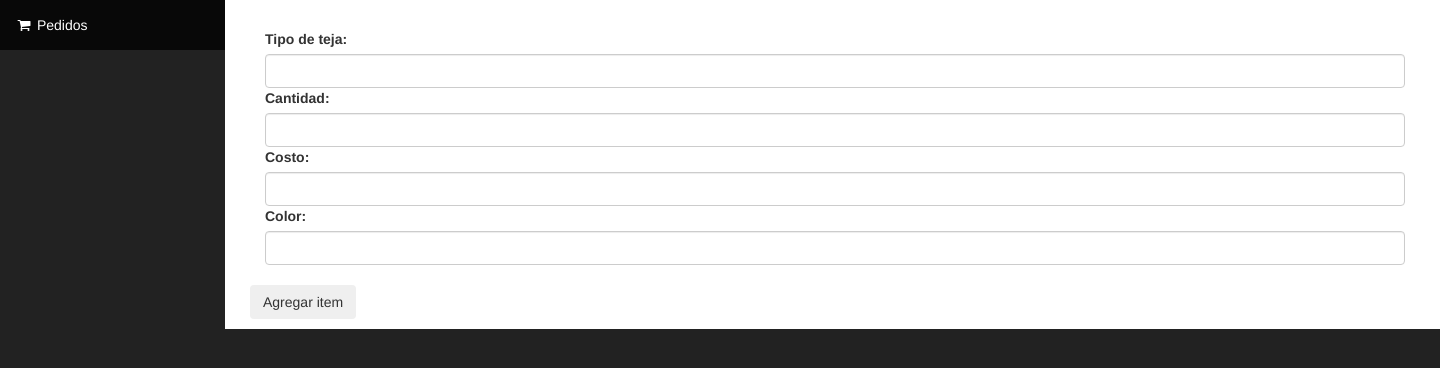
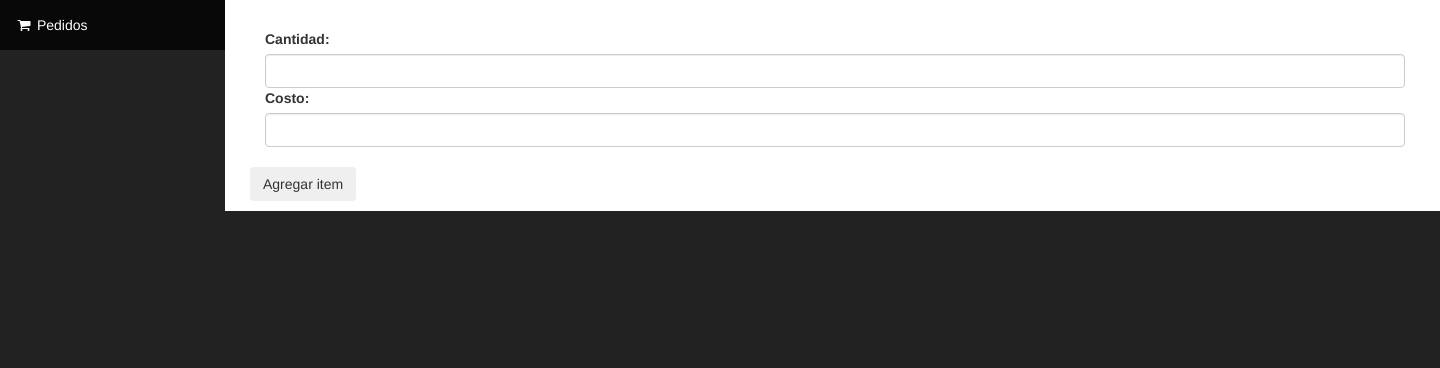
Before and after one commit to back-pack/tienda-asothella, a Symfony app: template templates/admin/shopping/addItem.html.twig in a window 1440 px wide. Shown: the part 51-419 px from the top of the page. Run offline with Twig, Linux system fonts and the light colour scheme; the template is opened without the code that fills it, so the values that code supplies are empty; form fields are guessed from the names that the template uses; some libraries are stand-ins or nearby versions.

Commit message:
verificacion si color está seteado a true

```diff
--- a/templates/admin/shopping/addItem.html.twig
+++ b/templates/admin/shopping/addItem.html.twig
@@ -8,14 +8,14 @@
     {{ form_start(form, {'attr': {'class': 'form-horizontal', 'novalidate': 'novalidate'}})}}
     <h1>{{ product.name }}</h1>
     <div id="products">
-        {% if form.company is defined %}
-            <label>Empresa: </label>{{ form_widget(form.company)}}
-        {% endif %}
-
-        <label>Tipo de teja:</label>{{ form_widget(form.type) }}
+    {% if form.company is defined %}
+        <label>Empresa: </label>{{ form_widget(form.company)}}
+    {% endif %}
         <label>Cantidad:</label>{{ form_widget(form.quantity, {'attr': { 'onchange': 'setCost(0)' }})}}
         <label>Costo:</label>{{ form_widget(form.cost) }}
+    {% if product.isColor is true %}
         <label>Color:</label>{{ form_widget(form.colour) }}
+    {% endif %}
     </div>
 
     <br>
```
